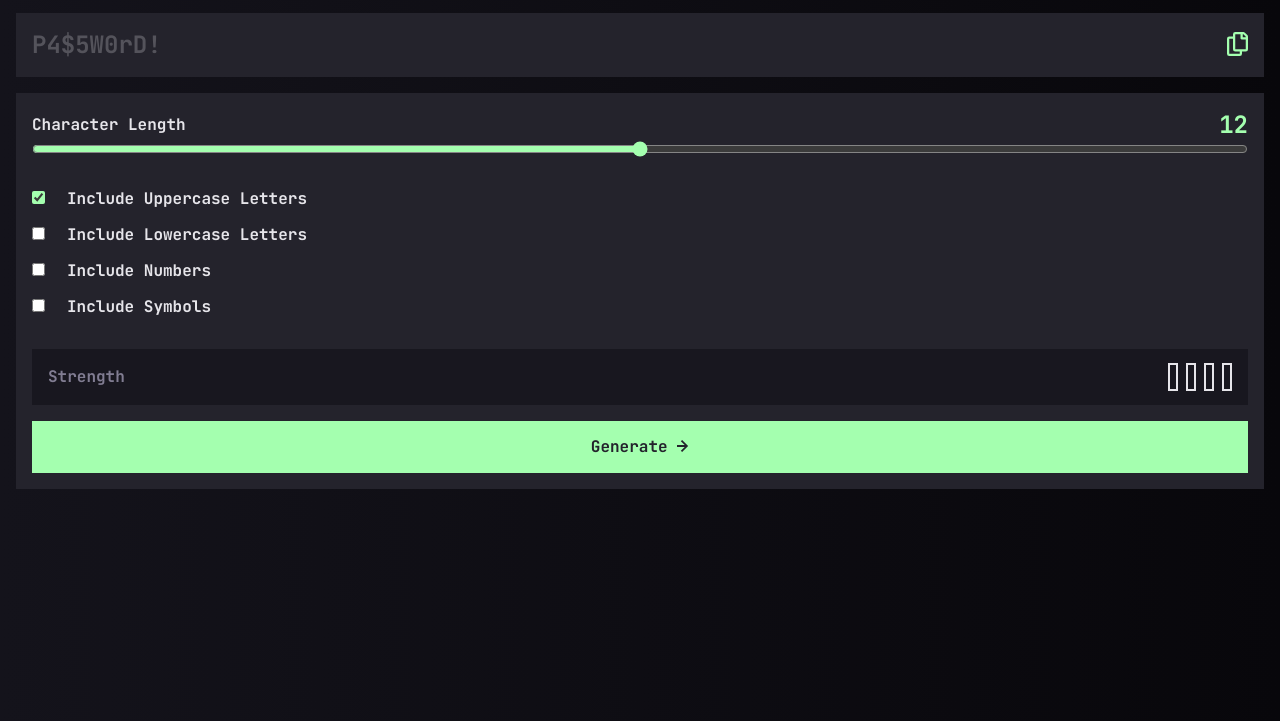
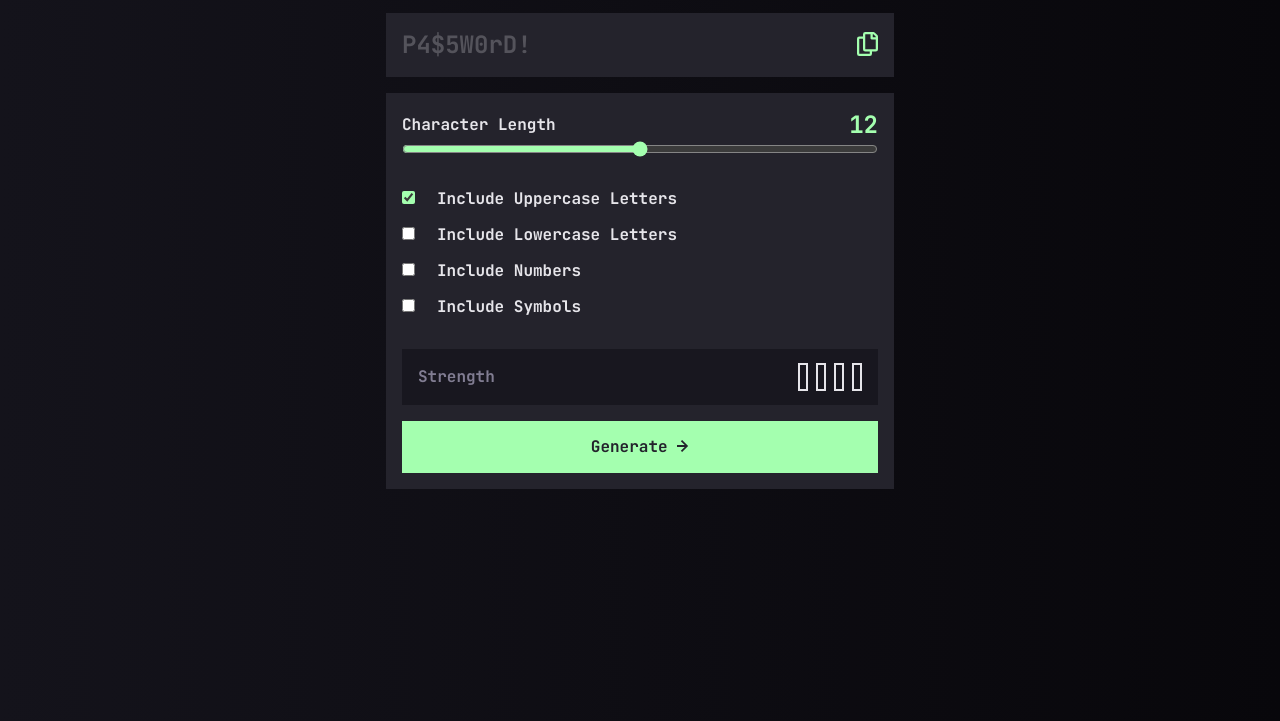
Before and after one commit to djmills89/PasswordGenerator, a plain HTML site: page index.html in a window 1280 px wide. Shown: the part 79-800 px from the top of the page. Drawn offline with Linux system fonts and the light colour scheme.

Commit message:
added a bit of responsiveness

```diff
--- a/styles/styles.css
+++ b/styles/styles.css
@@ -68,6 +68,8 @@ main {
     justify-content: center;
     align-items: center;
     gap: var(--space-200);
+    max-width: 54rem;
+    margin: 0 auto;
 }
 
 h1 {
```
